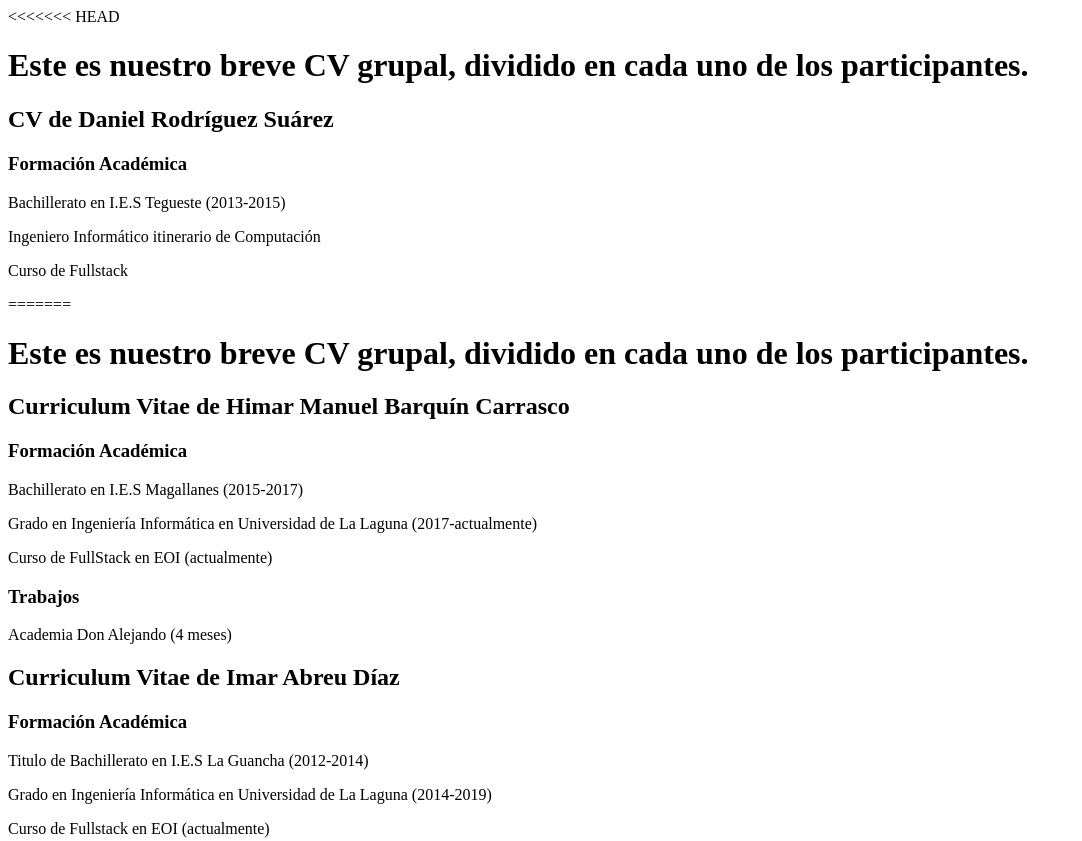
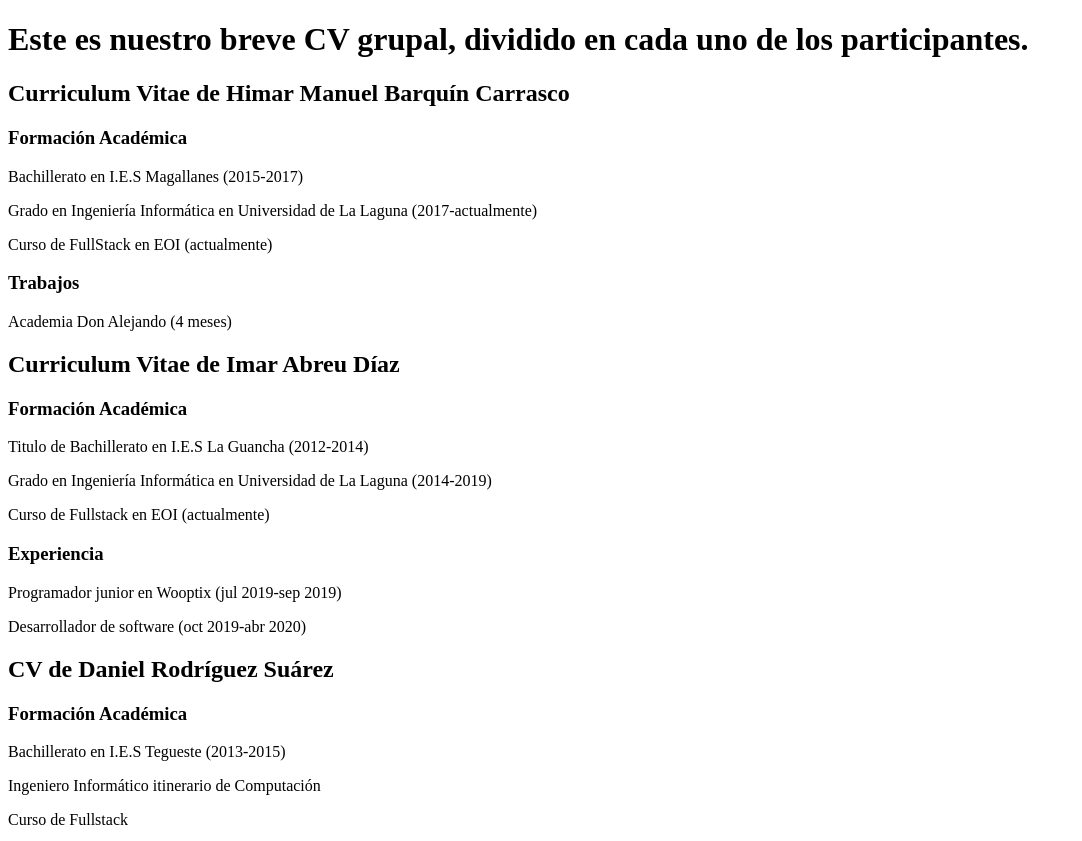
Before and after one commit to XavYan/cv-grupal, a plain HTML site: page src/index.html in a window 1280 px wide. Shown: the top 841 px of the page, without its empty margins (0-1082 px from the left). Drawn offline with Linux system fonts and the light colour scheme.

Commit message:
Merged all colaborators cv

```diff
--- a/src/index.html
+++ b/src/index.html
@@ -4,25 +4,6 @@
     <meta charset="UTF-8" />
     <meta name="viewport" content="width=device-width, initial-scale=1.0" />
     <title>CV-GRUPAL</title>
-<<<<<<< HEAD
-  </head>
-  <body>
-    <h1>
-      Este es nuestro breve CV grupal, dividido en cada uno de los
-      participantes.
-    </h1>
-    <div class="Daniel">
-      <h2>CV de Daniel Rodríguez Suárez</h2>
-      <div class="academic">
-        <h3>Formación Académica</h3>
-        <p>Bachillerato en I.E.S Tegueste (2013-2015)</p>
-        <p>Ingeniero Informático itinerario de Computación</p>
-        <p>Curso de Fullstack</p>
-      </div>
-    </div>
-  </body>
-</html>
-=======
 </head>
 <body>
     <h1>Este es nuestro breve CV grupal, dividido en cada uno de los participantes.</h1>
@@ -53,6 +34,14 @@
             <p>Desarrollador de software (oct 2019-abr 2020)</p>
         </div>
     </div>
+    <div class="Daniel">
+        <h2>CV de Daniel Rodríguez Suárez</h2>
+        <div class="academic">
+          <h3>Formación Académica</h3>
+          <p>Bachillerato en I.E.S Tegueste (2013-2015)</p>
+          <p>Ingeniero Informático itinerario de Computación</p>
+          <p>Curso de Fullstack</p>
+        </div>
+      </div>
 </body>
 </html>
->>>>>>> 61c2db0e4758c8ebb2266efe2219fc601f0ead28
```
